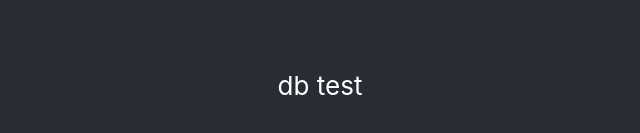
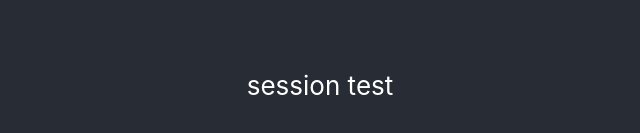
Before and after one commit to airgead73/dpmfolio-client, a React (Create React App) app: page / in a window 1280 px wide. Shown: the part 381-514 px from the top of the page, without its empty margins (320-960 px from the left). Built offline with nearby package versions, Linux system fonts and the light colour scheme.

Commit message:
update App

```diff
--- a/src/App.js
+++ b/src/App.js
@@ -6,7 +6,7 @@ function App() {
     <div className="App">
       <header className="App-header">
         <h1>DPMFOLIO</h1>
-        <p>db test</p>
+        <p>session test</p>
       </header>
     </div>
   );
```
